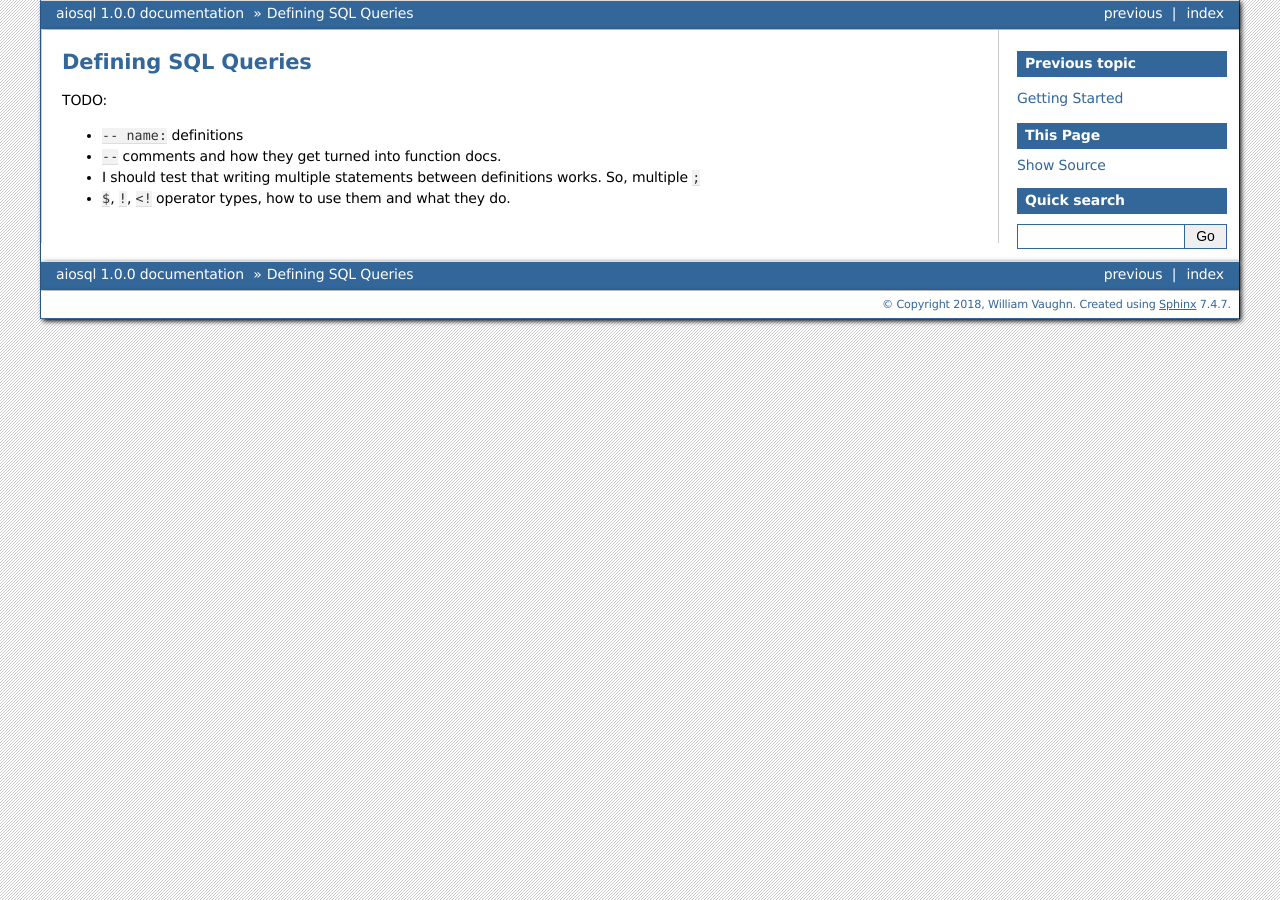
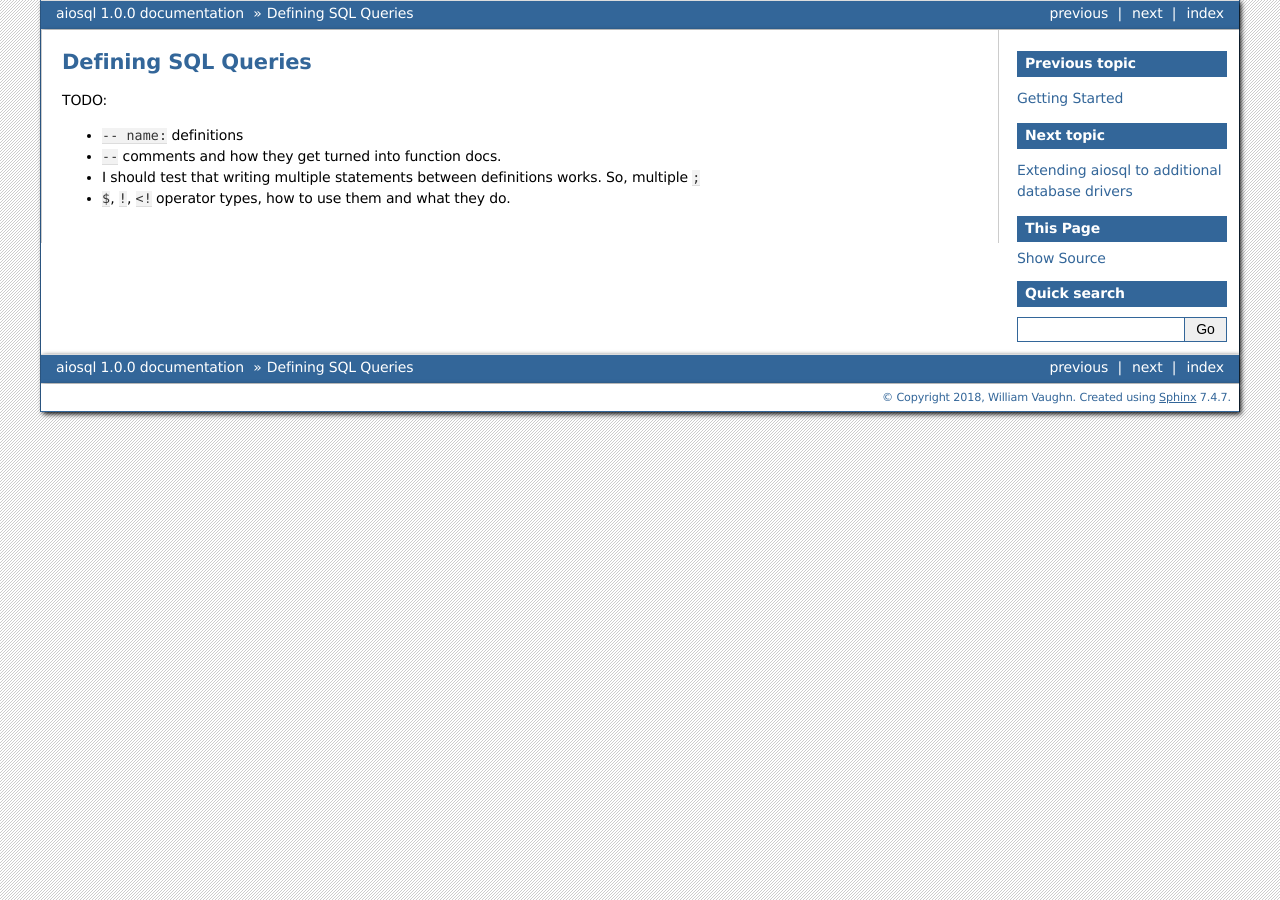
Before and after one commit to nackjicholson/aiosql, a Sphinx documentation site: the page built from docs/defining_queries.rst, in a window 1280 px wide. Built offline with Sphinx 7.4.7, drawn with Linux system fonts in a browser that asks for light colours; pages that are not in the unit, such as notebooks, are missing from menus.

Commit message:
boilerplate standin for a documentation page about query_loaders

```diff
--- a/docs/index.rst
+++ b/docs/index.rst
@@ -25,6 +25,7 @@
    Install <install>
    Getting Started <getting_started>
    Defining Queries <defining_queries>
+   Extending aiosql to additional database drivers <query_loaders>
    API <source/modules>
 
 Quick Example
--- /dev/null
+++ b/docs/query_loaders.rst
@@ -0,0 +1,8 @@
+###############################################
+Extending aiosql to additional database drivers
+###############################################
+
+TODO:
+
+- ``QueryLoader`` abstract base class
+- ``register_query_loader``
```
